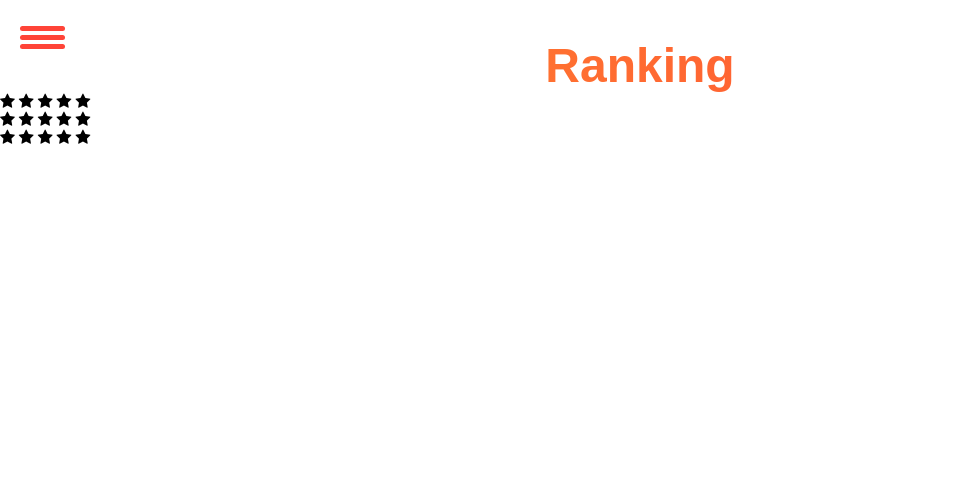
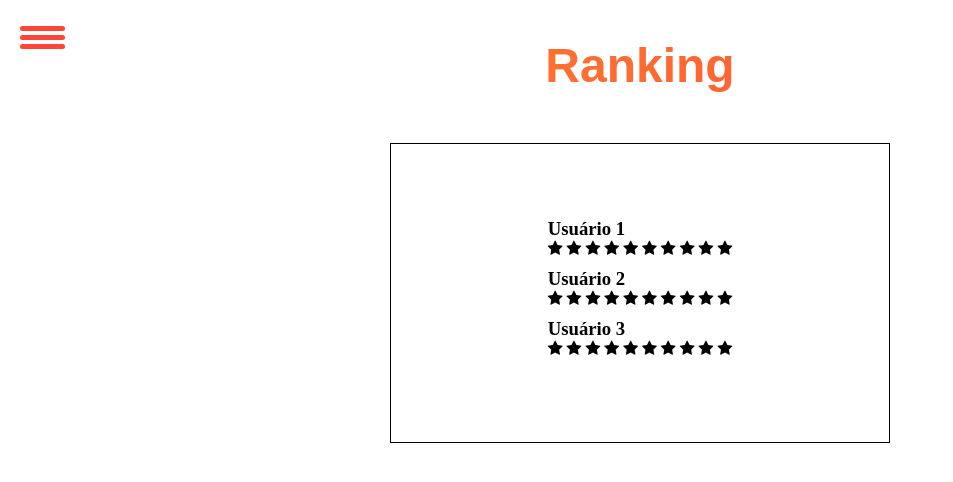
Before and after one commit to GabrielCordeiro2006/Projeto_individual, a website: page ManHQ/public/dashboard/ranking.html in a window 1280 px wide. Shown: the whole page, without its empty margins (0-953 px from the left). Drawn offline with nearby package versions, Linux system fonts and the light colour scheme.

Commit message:
ranking beta versão 0.2

```diff
--- a/ManHQ/public/css/ranking.css
+++ b/ManHQ/public/css/ranking.css
@@ -33,6 +33,29 @@ h1{
     margin-top: 3%
   }
 
+
+  .ranking{
+    display: flex;
+    justify-content: center;
+    align-items: center;
+    flex-direction: column;
+    margin: auto;
+    width: 500px;
+    height: 300px;
+    border: 1px solid black;
+    margin-top: 50px ;
+  }
+
+  .top_1{
+    margin-bottom: 10px;
+  }
+
+  .top_2{
+    margin-bottom: 10px;
+  }
+  .top_3{
+    margin-bottom: 10px;
+  }
 
 #menu {
     z-index: 2;
--- a/ManHQ/public/dashboard/ranking.html
+++ b/ManHQ/public/dashboard/ranking.html
@@ -44,18 +44,30 @@
 
   <h1>Ranking</h1>
 
+  <div class="ranking">
 
     <div class="top_1">
-    <h3></h3>
-    <span class="fa fa-star" id="star" ></span>
+      <h3>Usuário 1</h3>
       <span class="fa fa-star" id="star"></span>
       <span class="fa fa-star" id="star"></span>
       <span class="fa fa-star" id="star"></span>
       <span class="fa fa-star" id="star"></span>
+      <span class="fa fa-star" id="star"></span>
+      <span class="fa fa-star" id="star"></span>
+      <span class="fa fa-star" id="star"></span>
+      <span class="fa fa-star" id="star"></span>
+      <span class="fa fa-star" id="star"></span>
+      <span class="fa fa-star" id="star"></span>
+
     </div>
 
     <div class="top_2">
-    <h3></h3>
+      <h3>Usuário 2</h3>
+      <span class="fa fa-star" id="star_two"></span>
+      <span class="fa fa-star" id="star_two"></span>
+      <span class="fa fa-star" id="star_two"></span>
+      <span class="fa fa-star" id="star_two"></span>
+      <span class="fa fa-star" id="star_two"></span>
       <span class="fa fa-star" id="star_two"></span>
       <span class="fa fa-star" id="star_two"></span>
       <span class="fa fa-star" id="star_two"></span>
@@ -64,14 +76,19 @@
     </div>
 
     <div class="top_3">
-    <h3></h3>
+      <h3>Usuário 3</h3>
+      <span class="fa fa-star" id="star_tree"></span>
+      <span class="fa fa-star" id="star_tree"></span>
+      <span class="fa fa-star" id="star_tree"></span>
+      <span class="fa fa-star" id="star_tree"></span>
+      <span class="fa fa-star" id="star_tree"></span>
       <span class="fa fa-star" id="star_tree"></span>
       <span class="fa fa-star" id="star_tree"></span>
       <span class="fa fa-star" id="star_tree"></span>
       <span class="fa fa-star" id="star_tree"></span>
       <span class="fa fa-star" id="star_tree"></span>
     </div>
-
+  </div>
 </body>
 
 </html>
```
Lines whose indentation alone changed are shown as unchanged.
